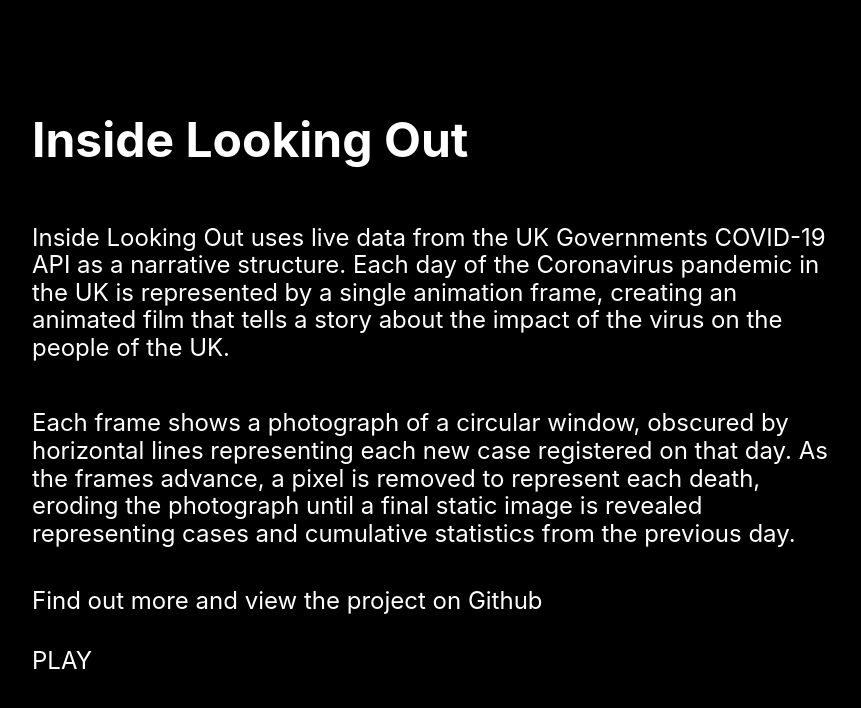
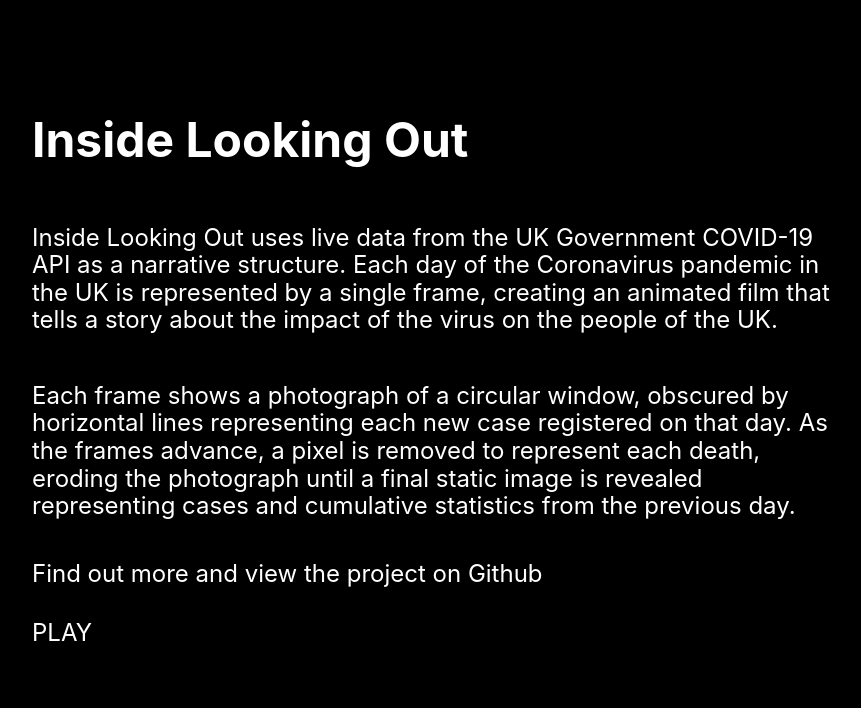
Before and after one commit to edpe/inside_looking_out, a Next.js app: page / in a window 1280 px wide. Shown: the top 708 px of the page, without its empty margins (48-909 px from the left). Built offline with nearby package versions, Linux system fonts and the light colour scheme.

Commit message:
copy: fix typo

```diff
--- a/pages/index.js
+++ b/pages/index.js
@@ -9,11 +9,11 @@ export const Home = () => {
           <h1>Inside Looking Out</h1>
           <div className={styles.main}>
             <p>
-              Inside Looking Out uses live data from the UK Governments COVID-19
+              Inside Looking Out uses live data from the UK Government COVID-19
               API as a narrative structure. Each day of the Coronavirus pandemic
-              in the UK is represented by a single animation frame, creating an
-              animated film that tells a story about the impact of the virus on
-              the people of the UK.
+              in the UK is represented by a single frame, creating an animated
+              film that tells a story about the impact of the virus on the
+              people of the UK.
             </p>
             <p>
               Each frame shows a photograph of a circular window, obscured by
```
